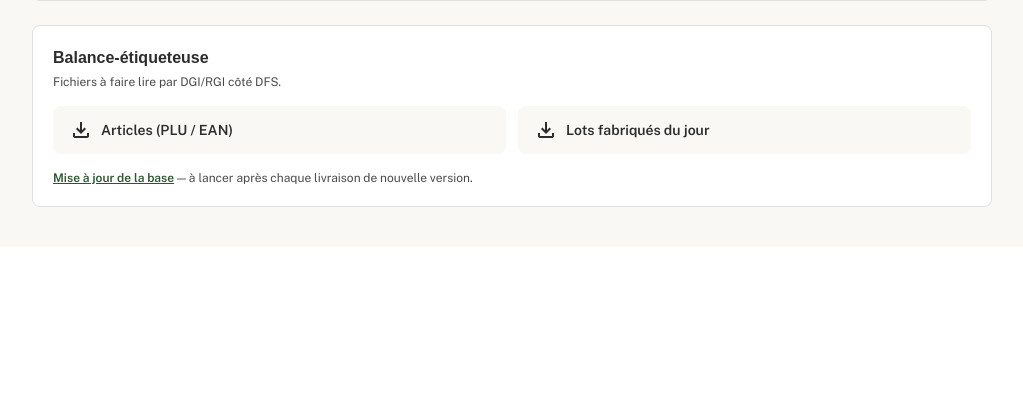
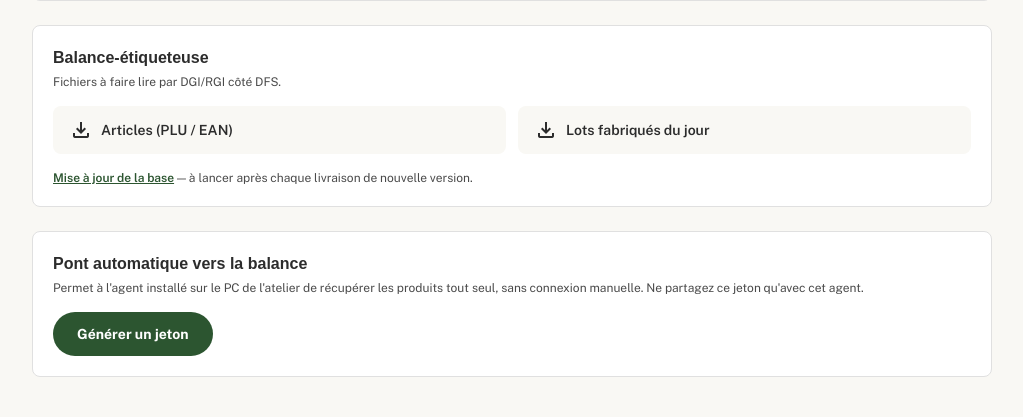
Before and after one commit to ColibriMilhord/tracaboucher, a PHP site: page /parametres.php in a window 1280 px wide. Shown: the part 1808-2225 px from the top of the page, without its empty margins (248-1271 px from the left). Before the commit the page ends 2015 px from the top, so only its background shows below. Run offline with PHP 8.4, Linux system fonts and the light colour scheme; the visitor is signed in with stand-in values (Sample User, id 1); tables that the repository leaves empty or names only in its code hold one stand-in row (values such as "Sample post"); some libraries are stand-ins or nearby versions; some web fonts are replaced.

Commit message:
Pont automatique appli ↔ PC atelier : jeton d'export + agent PowerShell
Application :
- export.php accepte un jeton secret (réglage token_export) pour les seuls
  exports balance, permettant à un agent de télécharger sans session navigateur.
  hash_equals, jamais valable sur les registres nominatifs.
- Paramètres : génération / affichage / révocation du jeton et de l'URL de
  récupération (admin).

agent-balance/ : programme PowerShell pour le PC de l'atelier (sans installation).
Télécharge le fichier via le jeton, valide qu'il s'agit bien de l'export DFS
(sinon ne remplace rien), sauvegarde l'ancien fichier + un dump lecture-seule de
sys_datos_dfs, puis dépose le CSV là où DGI/RGI le lira. N'écrit jamais dans la
base DFS. Tâche planifiée fournie. config.ps1 (jeton, mot de passe) hors dépôt.

Co-Authored-By: Claude Opus 4.8 <noreply@anthropic.com>

```diff
--- a/parametres.php
+++ b/parametres.php
@@ -20,6 +20,20 @@ if ($_SERVER['REQUEST_METHOD'] === 'POST' && isset($_POST['save_reglages'])) {
         if (isset($_POST[$cle])) $st->execute([$cle, trim($_POST[$cle])]);
     }
     header('Location: parametres.php?msg=reglages');
+    exit;
+}
+
+// ── Jeton pour l'agent local (pont vers la balance)
+if ($_SERVER['REQUEST_METHOD'] === 'POST' && isset($_POST['gen_token'])) {
+    $jeton = bin2hex(random_bytes(24));
+    $pdo->prepare('INSERT INTO reglages (cle, valeur) VALUES (?,?) ON DUPLICATE KEY UPDATE valeur=VALUES(valeur)')
+        ->execute(['token_export', $jeton]);
+    header('Location: parametres.php?msg=token');
+    exit;
+}
+if ($_SERVER['REQUEST_METHOD'] === 'POST' && isset($_POST['revoke_token'])) {
+    $pdo->prepare("UPDATE reglages SET valeur='' WHERE cle='token_export'")->execute();
+    header('Location: parametres.php?msg=token_off');
     exit;
 }
 
@@ -56,7 +70,8 @@ if ($_SERVER['REQUEST_METHOD'] === 'POST' && isset($_POST['save_type'])) {
     }
 }
 
-$flashes = ['reglages' => 'Réglages enregistrés.', 'type' => 'Type de matière enregistré.'];
+$flashes = ['reglages' => 'Réglages enregistrés.', 'type' => 'Type de matière enregistré.',
+            'token' => 'Nouveau jeton généré.', 'token_off' => 'Jeton révoqué.'];
 $ok = $flashes[$_GET['msg'] ?? ''] ?? '';
 
 $types  = $pdo->query('SELECT * FROM types_matiere ORDER BY ordre, libelle')->fetchAll();
@@ -246,4 +261,44 @@ require __DIR__ . '/includes/header.php';
   </p>
 </section>
 
+<!-- Pont automatique : jeton pour l'agent installé sur le PC de la balance -->
+<?php
+$token = reglage('token_export');
+$base_url = (isset($_SERVER['HTTPS']) && $_SERVER['HTTPS'] !== 'off' ? 'https' : 'http')
+          . '://' . ($_SERVER['HTTP_HOST'] ?? 'causselot.fr')
+          . rtrim(dirname($_SERVER['SCRIPT_NAME'] ?? '/tracabilite/'), '/\\');
+?>
+<section class="bg-surface rounded-xl border border-outline-variant p-5 mt-6">
+  <h3 class="font-headline-md font-bold mb-1">Pont automatique vers la balance</h3>
+  <p class="text-xs text-on-surface-variant mb-4">
+    Permet à l'agent installé sur le PC de l'atelier de récupérer les produits tout seul,
+    sans connexion manuelle. Ne partagez ce jeton qu'avec cet agent.
+  </p>
+
+  <?php if ($token === ''): ?>
+  <form method="post">
+    <button name="gen_token" value="1" class="bg-primary text-on-primary rounded-full px-6 py-3 font-bold text-sm">
+      Générer un jeton
+    </button>
+  </form>
+  <?php else: ?>
+  <div class="bg-surface-container-low rounded-xl p-3 mb-3">
+    <div class="text-xs text-on-surface-variant mb-1">Jeton</div>
+    <code class="text-xs break-all"><?= h($token) ?></code>
+  </div>
+  <div class="bg-surface-container-low rounded-xl p-3 mb-3">
+    <div class="text-xs text-on-surface-variant mb-1">URL de récupération (à configurer dans l'agent)</div>
+    <code class="text-xs break-all"><?= h($base_url) ?>/export.php?type=dfs_articulo&amp;token=<?= h($token) ?></code>
+  </div>
+  <div class="flex gap-2">
+    <form method="post" onsubmit="return confirm('Générer un nouveau jeton ? L\'ancien cessera de fonctionner.')">
+      <button name="gen_token" value="1" class="bg-surface-container-high rounded-full px-5 py-2 font-semibold text-sm">Régénérer</button>
+    </form>
+    <form method="post" onsubmit="return confirm('Révoquer le jeton ? L\'agent ne pourra plus récupérer les données.')">
+      <button name="revoke_token" value="1" class="text-error rounded-full px-5 py-2 font-semibold text-sm">Révoquer</button>
+    </form>
+  </div>
+  <?php endif ?>
+</section>
+
 <?php require __DIR__ . '/includes/footer.php'; ?>
```
Also changed, not shown: export.php (+17 -2 lines), agent-balance/README.md (added), 4 other files.
